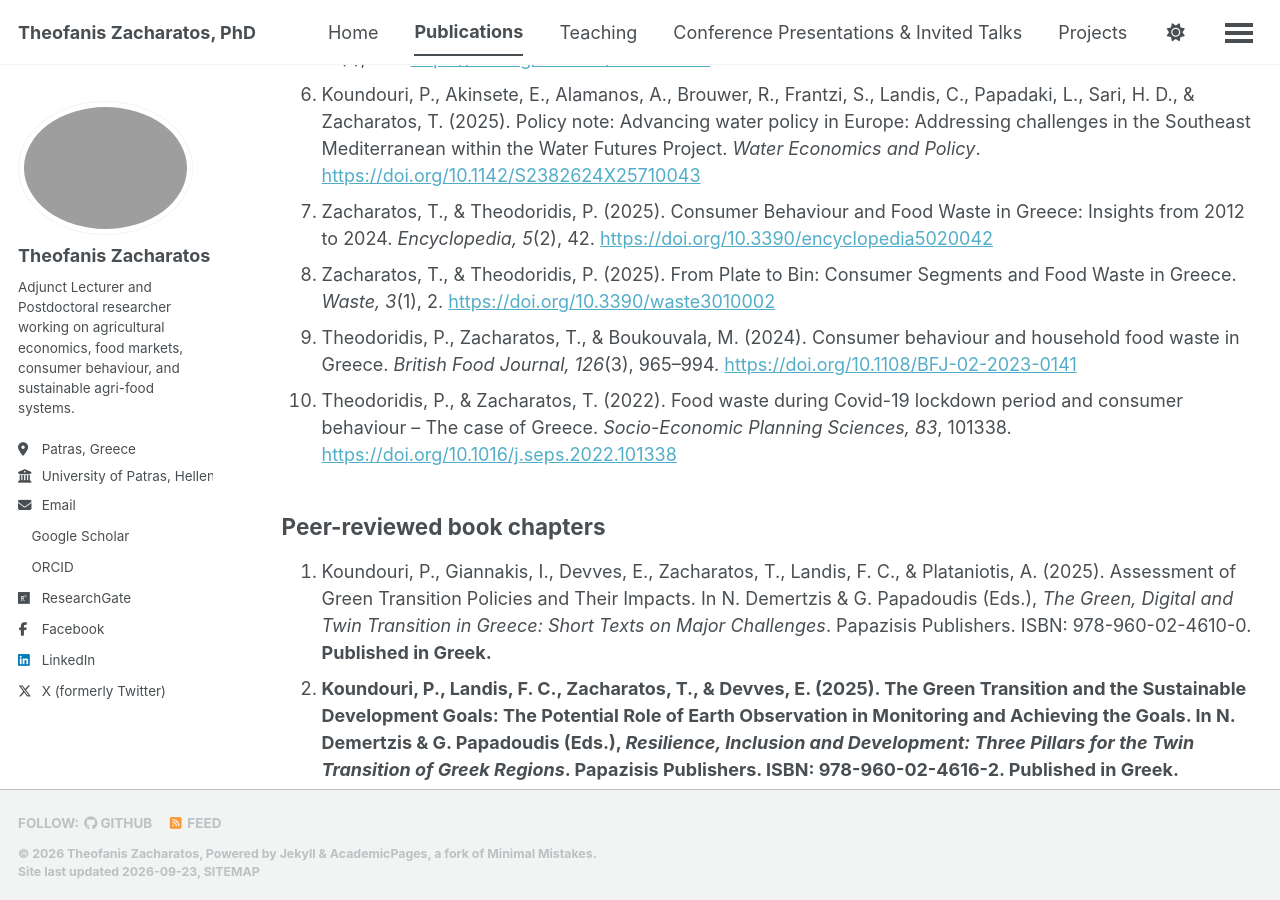
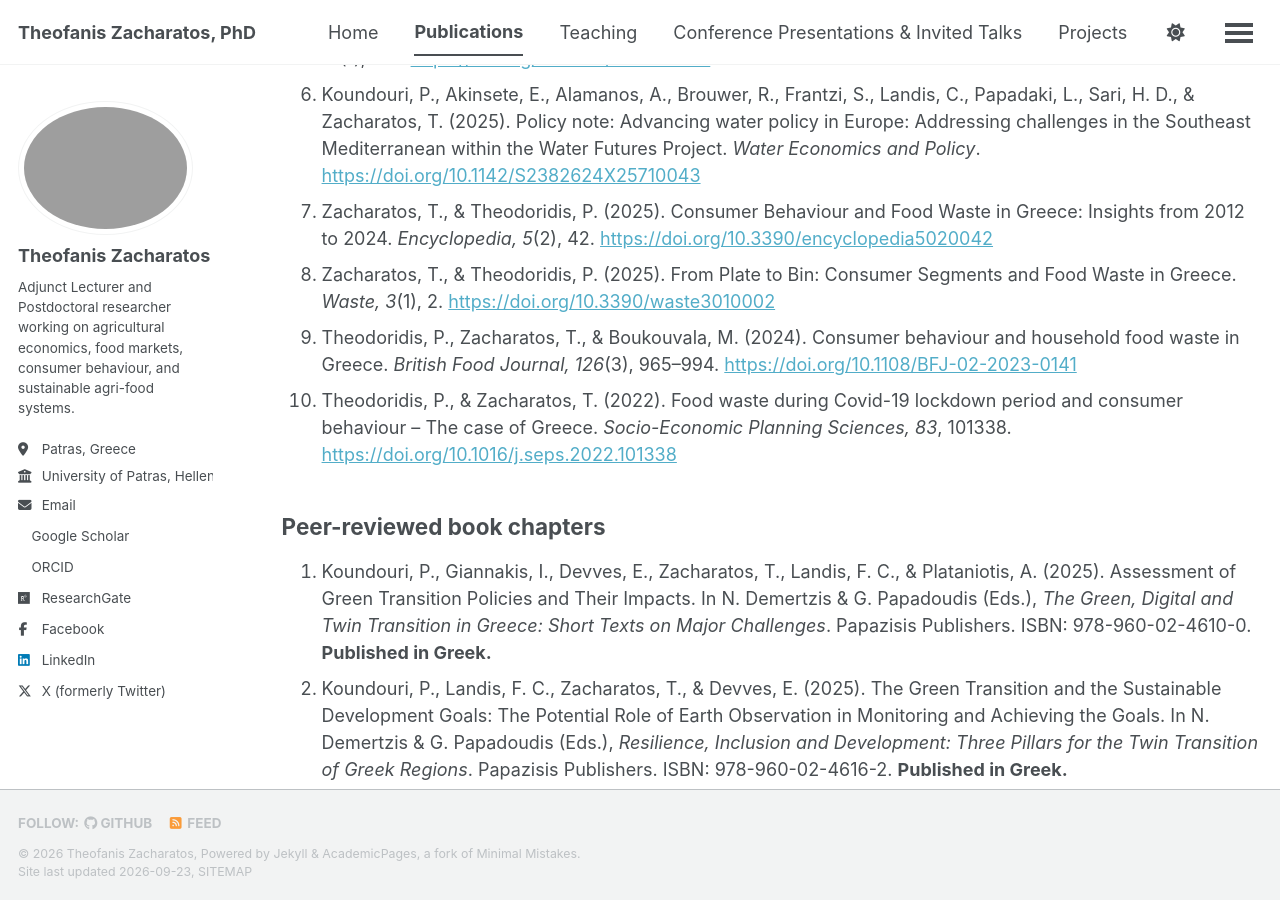
Before and after one commit to TheofanisZacharatos/theofaniszacharatos.github.io, a Jekyll site: the page built from _pages/publications.html, in a window 1280 px wide and 900 px high, scrolled down 588 px. Built offline with Jekyll 4.4.1, drawn with Linux system fonts in a browser that asks for light colours; a style sheet for code colours, icons or effects is not loaded.

```diff
--- a/_pages/publications.html
+++ b/_pages/publications.html
@@ -98,7 +98,7 @@ author_profile: true
     <em>The Green, Digital and Twin Transition in Greece:
     Short Texts on Major Challenges</em>.
     Papazisis Publishers. ISBN: 978-960-02-4610-0.
-      <strong>Published in Greek.<strong>
+      <strong>Published in Greek.</strong>
   </li>
 
   <li>
@@ -110,7 +110,7 @@ author_profile: true
     <em>Resilience, Inclusion and Development:
     Three Pillars for the Twin Transition of Greek Regions</em>.
     Papazisis Publishers. ISBN: 978-960-02-4616-2.
-      <strong>Published in Greek.<strong>
+      <strong>Published in Greek.</strong>
   </li>
 
   <li>
@@ -122,7 +122,7 @@ author_profile: true
     <em>Resilience, Inclusion and Development:
     Three Pillars for the Twin Transition of Greek Regions</em>.
     Papazisis Publishers. ISBN: 978-960-02-4616-2.
-    <strong>Published in Greek.<strong>
+    <strong>Published in Greek.</strong>
   </li>
 </ol>
 
```
